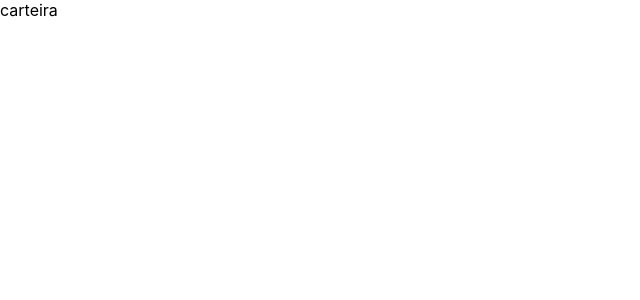
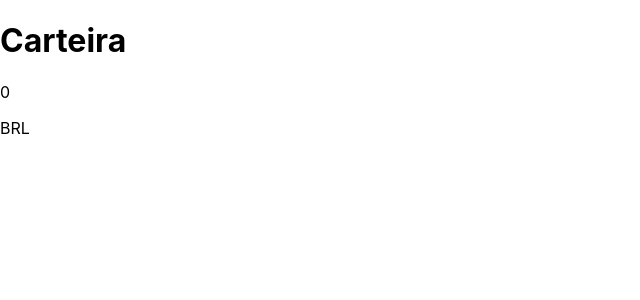
Before and after one commit to caiobacode/wallet, a React (Create React App) app: page /carteira in a window 1280 px wide. Shown: the top 300 px of the page, without its empty margins (0-640 px from the left). Built offline with nearby package versions, Linux system fonts and the light colour scheme.

Commit message:
requisito 2

```diff
--- a/src/components/Header.js
+++ b/src/components/Header.js
@@ -1,11 +1,31 @@
 import React, { Component } from 'react';
+import { connect } from 'react-redux';
+import PropType from 'prop-types';
 
 class Header extends Component {
+  state = {
+    gastos: 0,
+    cambio: 'BRL',
+  };
+
   render() {
+    const { gastos, cambio } = this.state;
+    const { email } = this.props;
     return (
-      <div>Header</div>
+      <div>
+        <p data-testid="email-field">{email}</p>
+        <p data-testid="total-field">{gastos}</p>
+        <p data-testid="header-currency-field">{cambio}</p>
+      </div>
     );
   }
 }
+const mapStateToProps = ({ user }) => ({
+  email: user.email,
+});
 
-export default Header;
+Header.propTypes = {
+  email: PropType.string.isRequired,
+};
+
+export default connect(mapStateToProps)(Header);
--- a/src/pages/Wallet.js
+++ b/src/pages/Wallet.js
@@ -1,9 +1,13 @@
 import React from 'react';
+import Header from '../components/Header';
 
 class Wallet extends React.Component {
   render() {
     return (
-      <div>carteira</div>
+      <div>
+        <h1>Carteira</h1>
+        <Header />
+      </div>
     );
   }
 }
```
